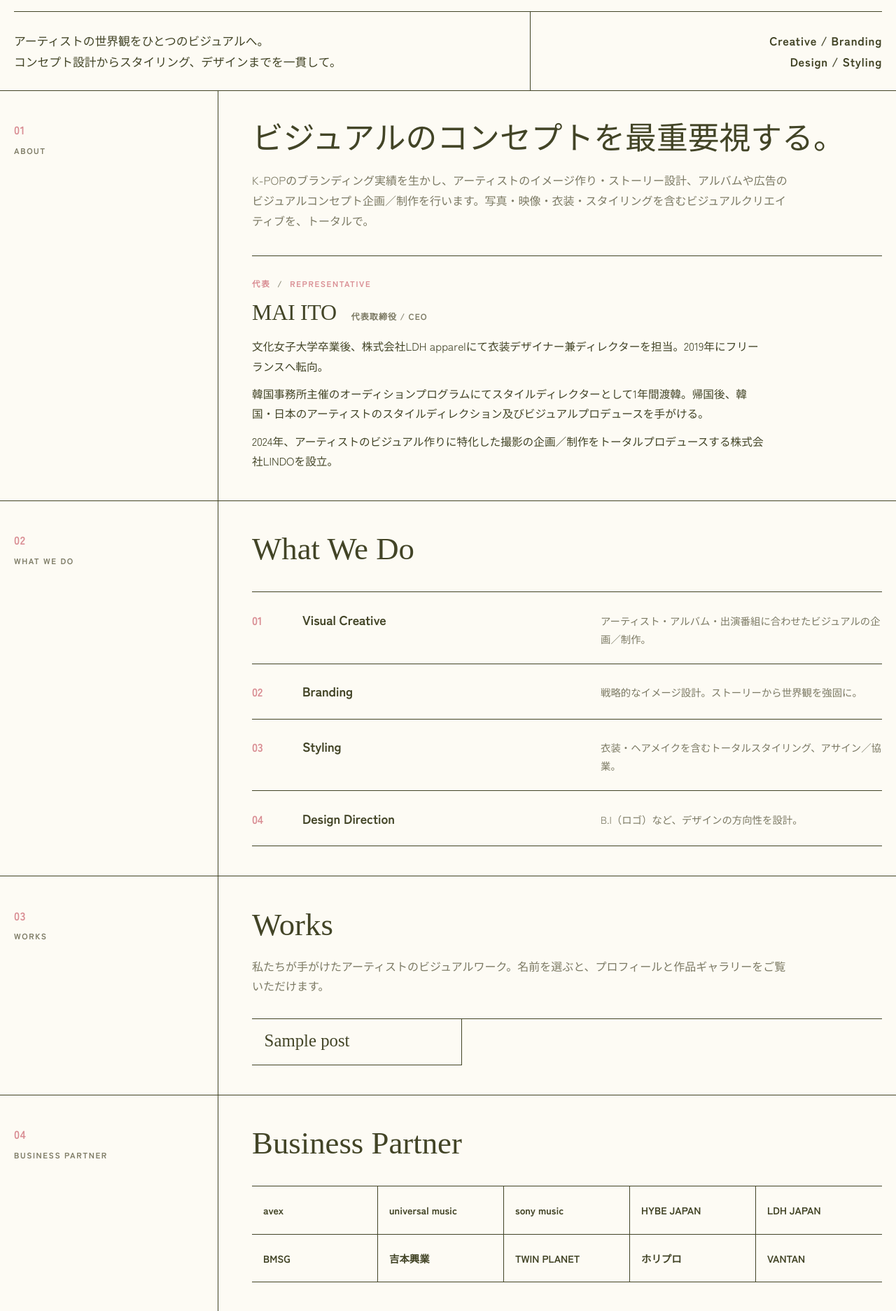
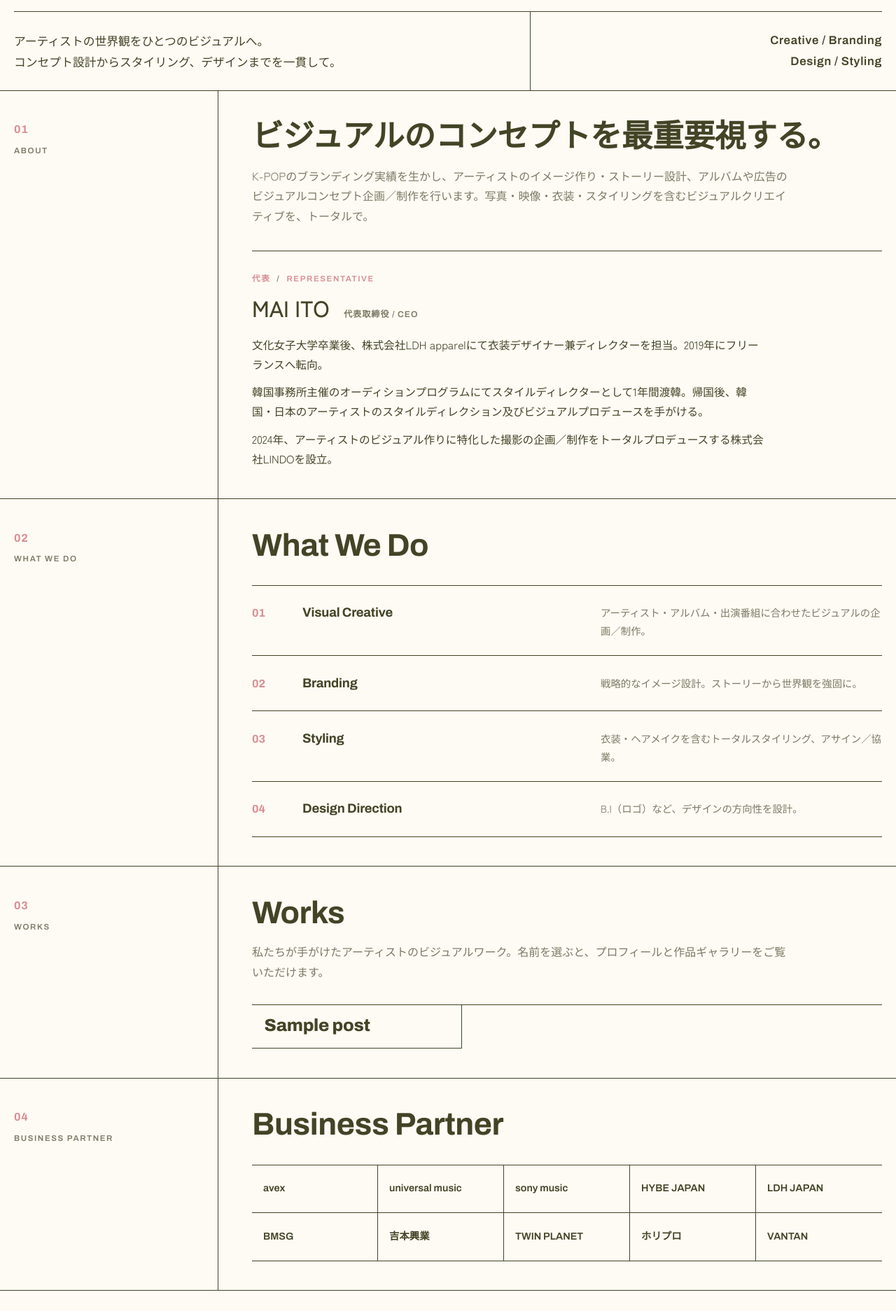
Before and after one commit to nvidia9875/lindo-web, a WordPress theme: template wp-theme/lindo/front-page.php in a window 1280 px wide. Shown: the part 493-2366 px from the top of the page at 70% size. Run offline with PHP 8.4 and a stand-in for WordPress, Linux system fonts and the light colour scheme; the site name, menu and one post (Sample post) are stand-ins, and other content is empty; some libraries are stand-ins or nearby versions.

Commit message:
fix: 書体を2書体に戻し、What We Do のアニメーションを外す
■ 書体をロゴ導入前の構成へ全面的に戻した
ヒーローがゴシックなのに各見出しがセリフで、ちぐはぐという指摘。
ロゴのディドン体に寄せて Bodoni Moda / Zen Old Mincho を入れていたが、
ヒーローだけ Archivo に戻した時点で1画面に3系統が混在する状態になっていた。

  Archivo（欧文）＋ Zen Kaku Gothic New（和文）の2書体に統一

対象: .hero h1 / .sec-body h2 / .rep-name / .artist-meta .nm /
.modal-info h3 / .contact-lead h2。ウェイト・字間・行間もロゴ導入前
（5c0b959）の値をそのまま復元した。Works の見た目もこれで元に戻る。
Google Fonts の読み込みも2書体に。ロゴは SVG なので書体には依存しない。
ブランドカラーの反映はそのまま維持。

■ What We Do のスクロールアニメーションを削除
事業内容は一覧として一度に読ませたい箇所で、順に浮き上がると視線が散るため。
.sec-no と .sec-body から .rv を外した（他セクションはそのまま）。

■ 支給素材を 2026-08-19 版に更新
写真332枚は8/10版と完全に同一で、更新されたのは docx（作品情報）のみ。
保留していた3件がすべて解消した:
  - BMSG/03 … Digital EP「GRAND CHAMP」「GRAND CHAMP Live From BMSG FES'25」
              （Creative Direction）と判明。Forked Road は 04 へ繰り下がり
  - No No GIRLS … docx が追加され、正式表記が判明
              表示名 NoNoGirls / GIRLS GROUP AUDITION 2024「NoNoGirls」
              担当 Key Visual Design / Branding Design
  - SugarNote/3 … 「嘘だよ」MV として docx に正式記載（YouTubeリンク付き）

保留ゼロになり、10組 / 27作品 / 332枚を全部掲載できるようになった。

```diff
--- a/wp-theme/lindo/assets/css/lindo.css
+++ b/wp-theme/lindo/assets/css/lindo.css
@@ -1,6 +1,6 @@
 /* =========================================================
    LINDO — テーマ本体スタイル（No4 Swiss Minimal 踏襲・拡張）
-   硬質グリッド × 特大ディドン体（ロゴ由来）× ピンク1色アクセント。
+   硬質グリッド × 特大 Archivo タイポ × ピンク1色アクセント。
    注意: clamp()/calc() の +/- は前後に必ず半角スペース。
    ========================================================= */
 
@@ -18,22 +18,12 @@
   --line: #424426;
   --hairline: rgba(66, 68, 38, 0.18);
 
-  /* 組版は3書体に絞る。
-     --didone … ロゴと同じディドン体。見出しと名前だけに使う。
-                欧文が Bodoni Moda、和文は Zen Old Mincho にフォールバックする
-                （1宣言で混植が成立する）。
-     --grot … ラベル・ナビ・連番・ボタン。**Zen Kaku Gothic New の欧文グリフ**を使う。
-              以前は Archivo を当てていたが、1画面にディドン・明朝・グロテスクが
-              同居して散らかって見えたため外した。変数名は参照箇所が多いので据え置き。
-     --sans … 和文本文。小さい字はゴシックの方が読める。
-     ＝ 見出しはロゴに揃え、それ以外は1書体に集約する。 */
-  --grot: "Zen Kaku Gothic New", "Hiragino Kaku Gothic ProN", system-ui, sans-serif;
-  --didone: "Bodoni Moda", "Zen Old Mincho", "Hiragino Mincho ProN", serif;
-  /* ヒーローの大見出し専用。ここだけ元のグロテスク（Archivo 800）に戻してある。
-     カーソルで文字が散る演出が乗る場所で、線の太い字の方が塊として崩れるのが
-     気持ちよく、ディドン体だとヘアラインが散って弱く見えるため。
-     読み込むのは 800 の1ウェイトだけ。 */
-  --grot-display: "Archivo", system-ui, sans-serif;
+  /* 組版は2書体。ロゴ導入前の構成に戻してある。
+     見出しから小さいラベルまで欧文は Archivo、和文は Zen Kaku Gothic New。
+     一時期ロゴに合わせてディドン体（Bodoni Moda）と明朝（Zen Old Mincho）を
+     見出しに入れたが、ヒーローのゴシックと各見出しのセリフが同居して
+     ちぐはぐに見えたため撤去した。ロゴは SVG なので書体に依存しない。 */
+  --grot: "Archivo", system-ui, sans-serif;
   --sans: "Zen Kaku Gothic New", "Hiragino Kaku Gothic ProN", system-ui, sans-serif;
 
   --ease: cubic-bezier(0.16, 1, 0.3, 1);
@@ -444,7 +434,7 @@ h2,
   color: var(--muted);
 }
 .hero h1 {
-  font-family: var(--grot-display);
+  font-family: var(--grot);
   font-weight: 800;
   font-size: clamp(3rem, 1rem + 11vw, 11rem);
   line-height: 0.86;
@@ -579,11 +569,11 @@ h2,
   padding: 2.6rem 0 2.6rem 1.5rem;
 }
 .sec-body h2 {
-  font-family: var(--didone);
-  font-weight: 500;
+  font-family: var(--grot);
+  font-weight: 700;
   font-size: clamp(1.6rem, 1rem + 2.4vw, 2.8rem);
-  line-height: 1.25;
-  letter-spacing: 0;
+  line-height: 1.1;
+  letter-spacing: -0.01em;
   /* 文節（<wbr>）でだけ折り返す。収まらない場合の保険に anywhere */
   word-break: keep-all;
   overflow-wrap: anywhere;
@@ -802,11 +792,11 @@ h2,
   padding: 1rem 1.1rem 1.2rem;
 }
 .artist-meta .nm {
-  font-family: var(--didone);
-  font-weight: 500;
+  font-family: var(--grot);
+  font-weight: 800;
   font-size: clamp(1.15rem, 1rem + 0.7vw, 1.55rem);
-  line-height: 1.2;
-  letter-spacing: 0;
+  line-height: 1.05;
+  letter-spacing: -0.01em;
 }
 .artist-meta .nm small {
   display: block;
@@ -958,11 +948,11 @@ h2,
   color: var(--pink);
 }
 .modal-info h3 {
-  font-family: var(--didone);
-  font-weight: 500;
+  font-family: var(--grot);
+  font-weight: 800;
   font-size: clamp(2rem, 1.2rem + 3vw, 3.6rem);
-  line-height: 1.02;
-  letter-spacing: 0;
+  line-height: 0.92;
+  letter-spacing: -0.02em;
 }
 .modal-info h3 small {
   display: block;
@@ -1376,8 +1366,8 @@ a.ig-cell {
   grid-column: 1 / 6;
 }
 .contact-lead h2 {
-  font-family: var(--didone);
-  font-weight: 500;
+  font-family: var(--grot);
+  font-weight: 800;
   font-size: clamp(2.2rem, 1.2rem + 4.4vw, 5rem);
   line-height: 0.95;
   letter-spacing: -0.03em;
--- a/wp-theme/lindo/template-parts/section-service.php
+++ b/wp-theme/lindo/template-parts/section-service.php
@@ -7,6 +7,9 @@
  *
  * 連番（01,02…）は表示順から自動で振る。CMS に入力させると、行を並べ替えたときに
  * 番号だけ取り残されて必ずズレる。
+ *
+ * このセクションだけスクロールの出現アニメーション（.rv）を付けていない。
+ * 事業内容は一覧として一度に読ませたい箇所で、順に浮き上がると視線が散るため。
  *
  * @package LINDO
  */
@@ -19,8 +22,8 @@ $items   = isset( $service['items'] ) && is_array( $service['items'] ) ? $servic
 ?>
 <section class="sec" id="service">
 	<div class="wrap sec-grid">
-		<div class="sec-no rv">02<small><?php echo esc_html( isset( $service['label'] ) ? $service['label'] : '' ); ?></small></div>
-		<div class="sec-body rv d1">
+		<div class="sec-no">02<small><?php echo esc_html( isset( $service['label'] ) ? $service['label'] : '' ); ?></small></div>
+		<div class="sec-body">
 			<h2><?php echo esc_html( isset( $service['label'] ) ? $service['label'] : '' ); ?></h2>
 			<div class="svc">
 				<?php foreach ( $items as $i => $svc ) : ?>
--- a/wp-theme/preview/render.php
+++ b/wp-theme/preview/render.php
@@ -112,7 +112,7 @@ ob_start();
 	<?php endif; ?>
 	<link rel="preconnect" href="https://fonts.googleapis.com" />
 	<link rel="preconnect" href="https://fonts.gstatic.com" crossorigin />
-	<link href="https://fonts.googleapis.com/css2?family=Archivo:wght@800&family=Bodoni+Moda:opsz,wght@6..96,400;6..96,500;6..96,600&family=Zen+Kaku+Gothic+New:wght@400;500;700&family=Zen+Old+Mincho:wght@400;600&display=swap" rel="stylesheet" />
+	<link href="https://fonts.googleapis.com/css2?family=Archivo:wght@500;600;700;800&family=Zen+Kaku+Gothic+New:wght@400;500;700&display=swap" rel="stylesheet" />
 	<link rel="stylesheet" href="<?php echo esc_url( LINDO_URI . '/assets/css/lindo.css' ); ?>" />
 </head>
 <body>
```
Also changed, not shown: 404.html (+3 -4 lines), thanks.html (+3 -4 lines), wp-theme/preview/content-manifest.php (+16 -11 lines), wp-theme/preview/works-img/04_BMSG/3-grand-champ/01.webp (renamed from wp-theme/preview/works-img/04_BMSG/3-forked-road/01.webp), wp-theme/preview/works-img/04_BMSG/3-grand-champ/02.webp (renamed from wp-theme/preview/works-img/04_BMSG/3-forked-road/02.webp), wp-theme/preview/works-img/04_BMSG/4-forked-road/01.webp (added), wp-theme/preview/works-img/10_SugarNote/2-usodayo-mv/01.webp (added).
